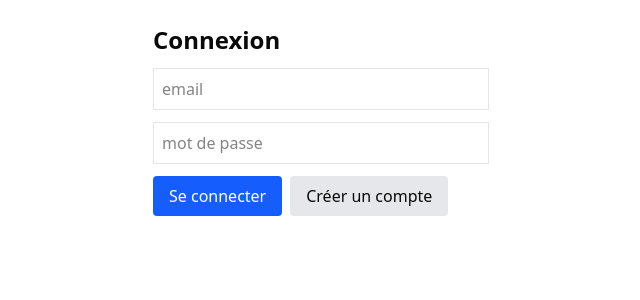
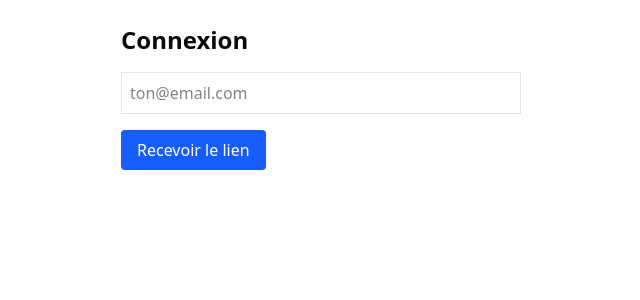
Before and after one commit to ZakiEasy/my-v1, a Next.js app: page /login in a window 1280 px wide. Shown: the top 300 px of the page, without its empty margins (319-959 px from the left). Built offline with nearby package versions, Linux system fonts and the light colour scheme; no server answers.

Commit message:
correction lien supabase

```diff
--- a/src/app/login/page.tsx
+++ b/src/app/login/page.tsx
@@ -1,74 +1,40 @@
-// "use client";
-// import { useState } from "react";
-// import { supabase } from "@/lib/supabase-client";
-
-// export default function LoginPage() {
-//   const [email, setEmail] = useState("");
-//   const [sent, setSent] = useState(false);
-
-//   const login = async () => {
-//     const { error } = await supabase.auth.signInWithOtp({
-//       email,
-//       options: {
-//         emailRedirectTo: `${window.location.origin}/auth/callback`,
-//       },
-//     });
-//     if (error) alert(error.message);
-//     else setSent(true);
-//   };
-
-//   return (
-//     <main className="max-w-md mx-auto p-6 space-y-4">
-//       <h1 className="text-2xl font-bold">Connexion</h1>
-//       {sent ? (
-//         <p>Un lien de connexion a été envoyé à {email}.</p>
-//       ) : (
-//         <>
-//           <input
-//             className="border p-2 w-full"
-//             placeholder="ton@email.com"
-//             value={email}
-//             onChange={(e) => setEmail(e.target.value)}
-//           />
-//           <button className="bg-blue-600 text-white px-4 py-2 rounded" onClick={login}>
-//             Recevoir le lien
-//           </button>
-//         </>
-//       )}
-//     </main>
-//   );
-// }
 "use client";
 import { useState } from "react";
-import { useRouter } from "next/navigation";
 import { supabase } from "@/lib/supabase-client";
 
 export default function LoginPage() {
-  const router = useRouter();
   const [email, setEmail] = useState("");
-  const [password, setPassword] = useState("");
+  const [sent, setSent] = useState(false);
 
-  async function signIn() {
-    const { error } = await supabase.auth.signInWithPassword({ email, password });
-    if (error) return alert(error.message);
-    router.replace("/companies");
-  }
-
-  async function signUp() {
-    const { error } = await supabase.auth.signUp({ email, password });
-    if (error) return alert(error.message);
-    alert("Compte créé. Connecte-toi maintenant.");
-  }
+  const login = async () => {
+    const { error } = await supabase.auth.signInWithOtp({
+      email,
+      options: {
+        emailRedirectTo: `${window.location.origin}/auth/callback`,
+      },
+    });
+    if (error) alert(error.message);
+    else setSent(true);
+  };
 
   return (
-    <main className="max-w-sm mx-auto p-6 space-y-3">
+    <main className="max-w-md mx-auto p-6 space-y-4">
       <h1 className="text-2xl font-bold">Connexion</h1>
-      <input className="border p-2 w-full" placeholder="email" value={email} onChange={e=>setEmail(e.target.value)} />
-      <input className="border p-2 w-full" placeholder="mot de passe" type="password" value={password} onChange={e=>setPassword(e.target.value)} />
-      <div className="flex gap-2">
-        <button className="bg-blue-600 text-white px-4 py-2 rounded" onClick={signIn}>Se connecter</button>
-        <button className="bg-gray-200 px-4 py-2 rounded" onClick={signUp}>Créer un compte</button>
-      </div>
+      {sent ? (
+        <p>Un lien de connexion a été envoyé à {email}.</p>
+      ) : (
+        <>
+          <input
+            className="border p-2 w-full"
+            placeholder="ton@email.com"
+            value={email}
+            onChange={(e) => setEmail(e.target.value)}
+          />
+          <button className="bg-blue-600 text-white px-4 py-2 rounded" onClick={login}>
+            Recevoir le lien
+          </button>
+        </>
+      )}
     </main>
   );
 }
```
